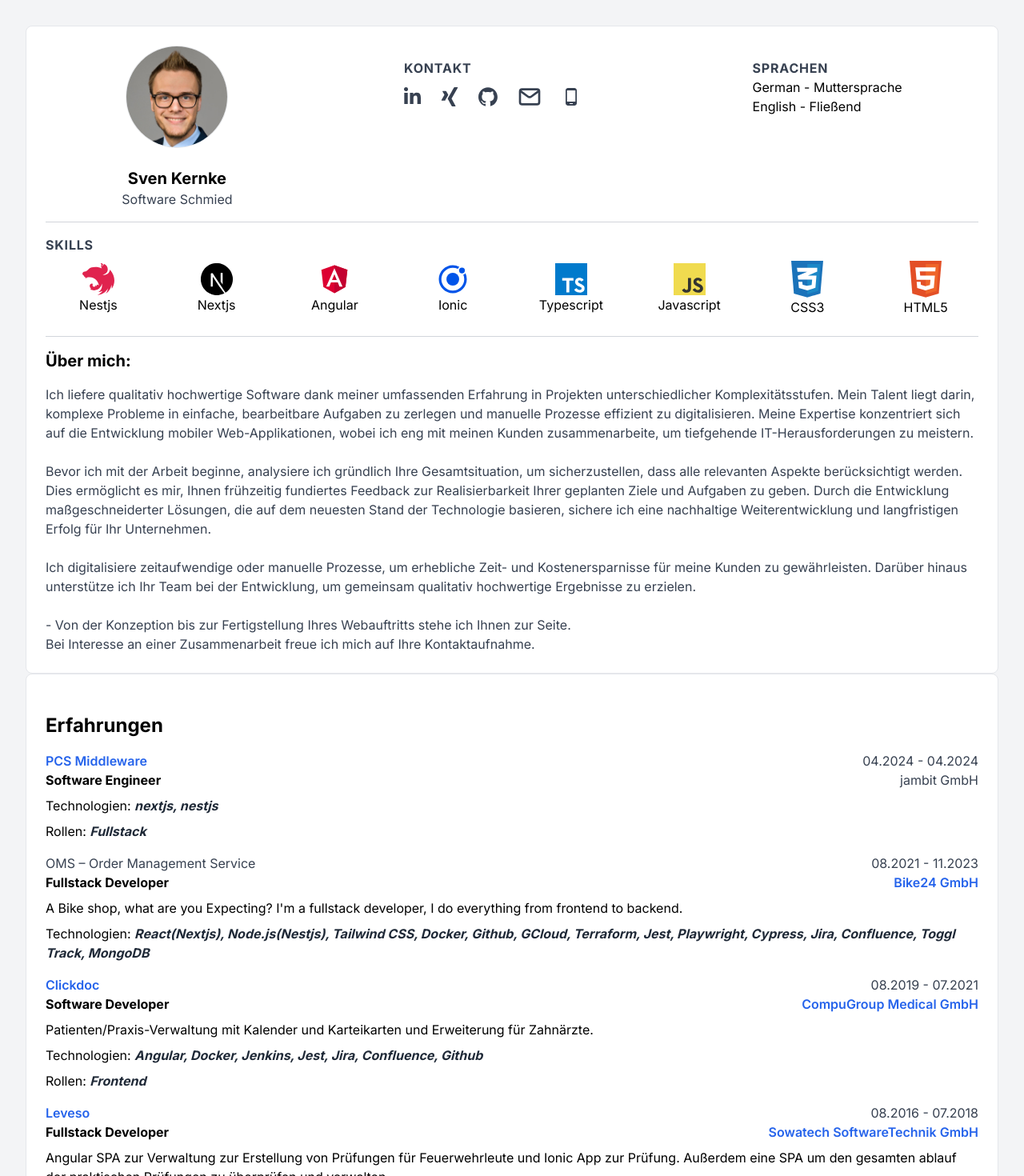
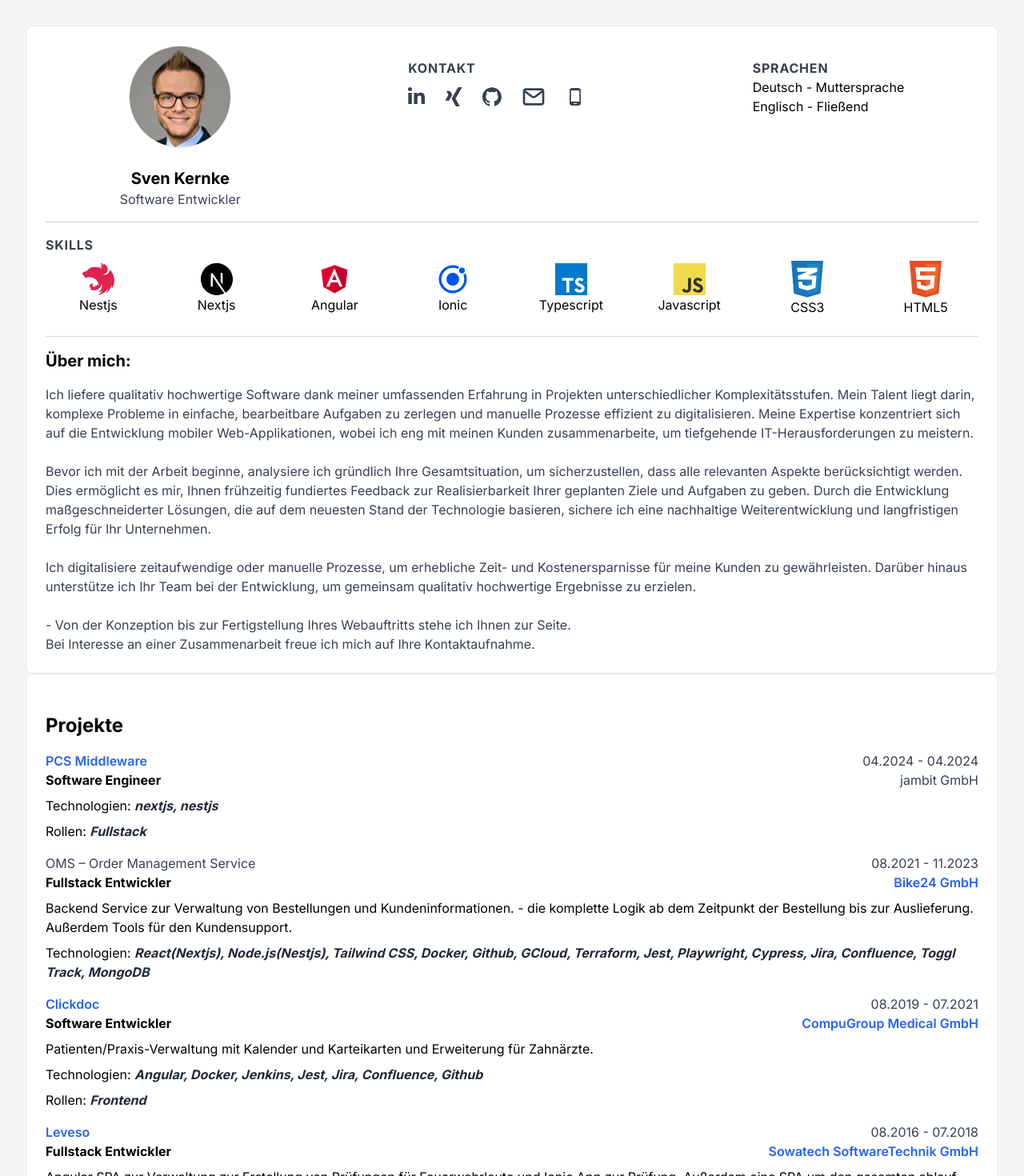
Before and after one commit to Sevenhero/cv-generator, a Next.js app: page / in a window 1280 px wide. Shown: the top 1470 px of the page at 80% size. Built offline with nearby package versions, Linux system fonts and the light colour scheme.

Commit message:
some small ui improvements and fixes

```diff
--- a/src/app/components/Experience.tsx
+++ b/src/app/components/Experience.tsx
@@ -1,6 +1,5 @@
 import Link from "next/link";
 import { Experience } from "../interfaces/experience";
-import userData from "../../data/userData";
 
 const ExperienceComponent = ({
   title,
--- a/src/app/components/Testimonial.tsx
+++ b/src/app/components/Testimonial.tsx
@@ -16,7 +16,7 @@ const TestimonialComponent = ({
   imgwidth: imgWidth = 128,
 }: TestimonialWithClassName) => {
   return (
-    <li className={"flex mb-8" + " " + className}>
+    <li className={`flex mb-8 ${className}`}>
       <div className="flex flex-col min-w-60 items-center flex-wrap">
         {imgName && (
           <Image
--- a/src/app/page.tsx
+++ b/src/app/page.tsx
@@ -11,7 +11,7 @@ import TestimonialComponent from "./components/Testimonial";
 
 export default function Home() {
   const getFullName = () => {
-    return userData.firstName + " " + userData.lastName;
+    return `${userData.firstName} ${userData.lastName}`;
   };
 
   const [user] = useState<UserData>(userData);
@@ -124,7 +124,7 @@ export default function Home() {
               </div>
               <div className="bg-white border rounded-lg p-6 page-break-before">
                 <section>
-                  <h2 className="text-2xl font-bold mt-6 mb-4">Erfahrungen</h2>
+                  <h2 className="text-2xl font-bold mt-6 mb-4">Projekte</h2>
                   {userData.experience?.map((data, index) => (
                     <ExperienceComponent key={index} {...data} />
                   ))}
--- a/src/data/userData.ts
+++ b/src/data/userData.ts
@@ -3,7 +3,7 @@ import { UserData } from "../app/interfaces/userData";
 const userData: UserData = {
   firstName: "Sven",
   lastName: "Kernke",
-  title: "Software Schmied",
+  title: "Software Entwickler",
   description: `Ich liefere qualitativ hochwertige Software dank meiner umfassenden Erfahrung in Projekten unterschiedlicher Komplexitätsstufen. Mein Talent liegt darin, komplexe Probleme in einfache, bearbeitbare Aufgaben zu zerlegen und manuelle Prozesse effizient zu digitalisieren. Meine Expertise konzentriert sich auf die Entwicklung mobiler Web-Applikationen, wobei ich eng mit meinen Kunden zusammenarbeite, um tiefgehende IT-Herausforderungen zu meistern.
 
 Bevor ich mit der Arbeit beginne, analysiere ich gründlich Ihre Gesamtsituation, um sicherzustellen, dass alle relevanten Aspekte berücksichtigt werden. Dies ermöglicht es mir, Ihnen frühzeitig fundiertes Feedback zur Realisierbarkeit Ihrer geplanten Ziele und Aufgaben zu geben. Durch die Entwicklung maßgeschneiderter Lösungen, die auf dem neuesten Stand der Technologie basieren, sichere ich eine nachhaltige Weiterentwicklung und langfristigen Erfolg für Ihr Unternehmen.
@@ -32,8 +32,8 @@ Bei Interesse an einer Zusammenarbeit freue ich mich auf Ihre Kontaktaufnahme.`,
     "HTML5",
   ],
   languages: [
-    { language: "German", level: "Muttersprache" },
-    { language: "English", level: "Fließend" },
+    { language: "Deutsch", level: "Muttersprache" },
+    { language: "Englisch", level: "Fließend" },
   ],
   social: [
     {
@@ -70,13 +70,13 @@ Bei Interesse an einer Zusammenarbeit freue ich mich auf Ihre Kontaktaufnahme.`,
       roles: ["Fullstack"],
     },
     {
-      title: "Fullstack Developer",
+      title: "Fullstack Entwickler",
       company: "Bike24 GmbH",
       projectName: "OMS – Order Management Service",
       from: "08.2021",
       till: "11.2023",
       description:
-        "A Bike shop, what are you Expecting? I'm a fullstack developer, I do everything from frontend to backend.",
+        "Backend Service zur Verwaltung von Bestellungen und Kundeninformationen. - die komplette Logik ab dem Zeitpunkt der Bestellung bis zur Auslieferung. Außerdem Tools für den Kundensupport.",
       companyUrl: "https://www.bike24.de",
       technologies: [
         "React(Nextjs)",
@@ -96,7 +96,7 @@ Bei Interesse an einer Zusammenarbeit freue ich mich auf Ihre Kontaktaufnahme.`,
       ],
     },
     {
-      title: "Software Developer",
+      title: "Software Entwickler",
       companyUrl: "https://www.cgm.com",
       company: "CompuGroup Medical GmbH",
       projectName: "Clickdoc",
@@ -117,7 +117,7 @@ Bei Interesse an einer Zusammenarbeit freue ich mich auf Ihre Kontaktaufnahme.`,
       roles: ["Frontend"],
     },
     {
-      title: "Fullstack Developer",
+      title: "Fullstack Entwickler",
       company: "Sowatech SoftwareTechnik GmbH",
       companyUrl: "https://www.sowatech.de/",
       projectName: "Leveso",
@@ -139,7 +139,7 @@ Bei Interesse an einer Zusammenarbeit freue ich mich auf Ihre Kontaktaufnahme.`,
       ],
     },
     {
-      title: "Fullstack Developer",
+      title: "Fullstack Entwickler",
       projectName: "Koveb",
       company: "Sowatech SoftwareTechnik GmbH",
       from: "08.2018",
@@ -161,7 +161,7 @@ Bei Interesse an einer Zusammenarbeit freue ich mich auf Ihre Kontaktaufnahme.`,
       ],
     },
     {
-      title: "Fullstack Developer",
+      title: "Fullstack Entwickler",
       company: "Sowatech SoftwareTechnik GmbH",
       projectName: "Speditions Software",
       companyUrl: "https://www.sowatech.de/",
@@ -181,7 +181,7 @@ Bei Interesse an einer Zusammenarbeit freue ich mich auf Ihre Kontaktaufnahme.`,
       ],
     },
     {
-      title: "Fullstack Developer",
+      title: "Fullstack Entwickler",
       projectName: "Preventiometer",
       company: "Sowatech SoftwareTechnik GmbH",
       from: "08.2017",
@@ -203,7 +203,7 @@ Bei Interesse an einer Zusammenarbeit freue ich mich auf Ihre Kontaktaufnahme.`,
       ],
     },
     {
-      title: "Fullstack Developer",
+      title: "Fullstack Entwickler",
       projectName: "medoco GmbH",
       company: "Sowatech SoftwareTechnik GmbH",
       from: "08.2016",
@@ -225,7 +225,7 @@ Bei Interesse an einer Zusammenarbeit freue ich mich auf Ihre Kontaktaufnahme.`,
       ],
     },
     {
-      title: "Fullstack Developer",
+      title: "Fullstack Entwickler",
       projectName: "Spranz GmbH",
       company: "Sowatech SoftwareTechnik GmbH",
       from: "08.2015",
@@ -256,7 +256,7 @@ Er arbeitet sich schnell und zuverlässig in Probleme ein und löst diese kompet
     },
     {
       name: "Noël Elias Schenk",
-      jobDescription: "Senior Frontend Developer",
+      jobDescription: "Senior Frontend Entwickler",
       testimonial: `Sven Kernke ist ein herausragender Fullstack-Entwickler. Seine JavaScript Fähigkeiten sind beeindruckend und seine Arbeit zeichnet sich durch die stetig hohe Qualität aus. Sven ist ein äußerst zuverlässiger und angenehmer Kollege. Es ist immer eine Freude, mit ihm zusammenzuarbeiten.`,
       imgName: "/noel_schenk.jpeg",
     },
@@ -269,9 +269,7 @@ Einer von Svens herausragenden Beiträgen war seine Arbeit an der Verbesserung u
 
 Neben seinen technischen Fähigkeiten war Sven auch ein bemerkenswertes Teammitglied. Er war immer bereit zu helfen, sei es bei der Bewältigung einer komplexen Programmieraufgabe oder bei der Diskussion von Ideen und Lösungen. Sein kooperativer Geist und seine Bereitschaft, seine Kollegen zu unterstützen, förderten ein positives und produktives Arbeitsumfeld.
 
-Svens Engagement für hervorragende Leistungen in Kombination mit seiner freundlichen und zugänglichen Art machten ihn zu einem unverzichtbaren Teil unseres Teams. Ich bin zuversichtlich, dass er auch weiterhin hervorragende Leistungen erbringen und für jedes Unternehmen, dem er beitritt, von großem Wert sein wird.
-
-Übersetzt mit DeepL.com (kostenlose Version)`,
+Svens Engagement für hervorragende Leistungen in Kombination mit seiner freundlichen und zugänglichen Art machten ihn zu einem unverzichtbaren Teil unseres Teams. Ich bin zuversichtlich, dass er auch weiterhin hervorragende Leistungen erbringen und für jedes Unternehmen, dem er beitritt, von großem Wert sein wird.`,
       imgName: "/sebastian_ulbricht.jpeg",
     },
   ],
```
Also changed, not shown: 1 other file (tests, documents, lock files or other folders).
